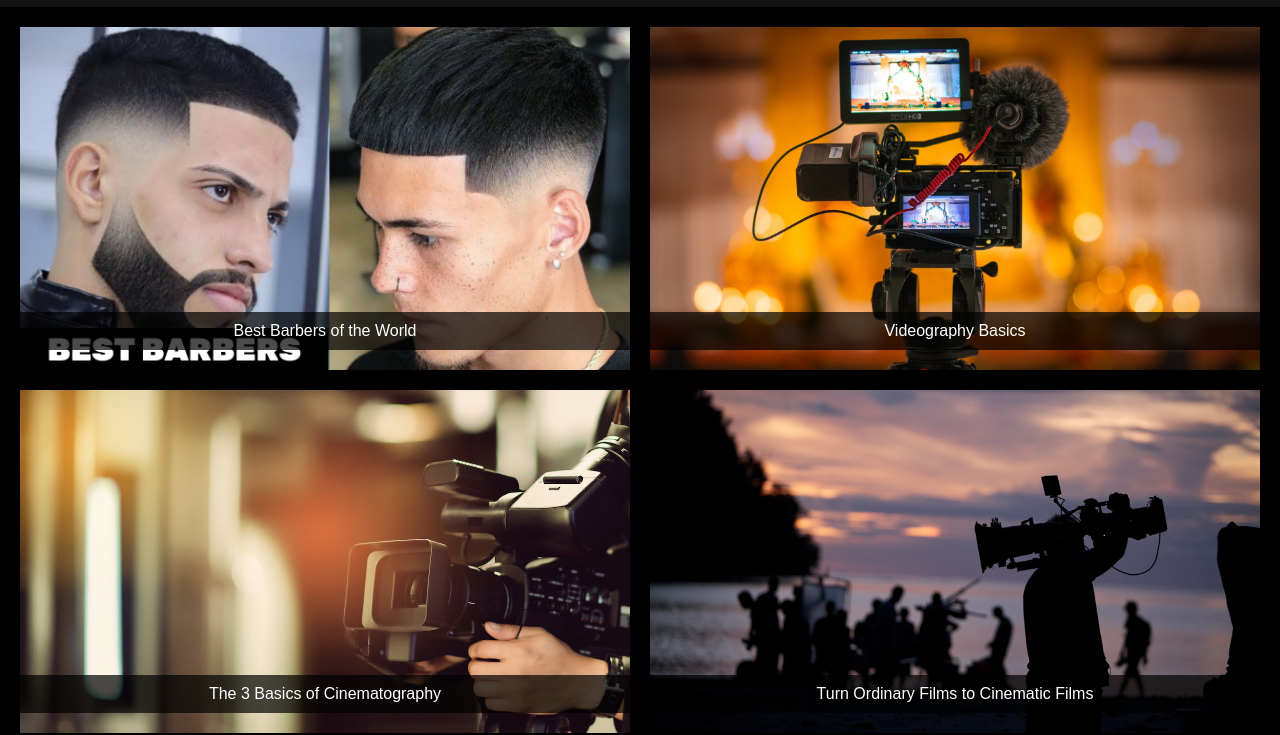
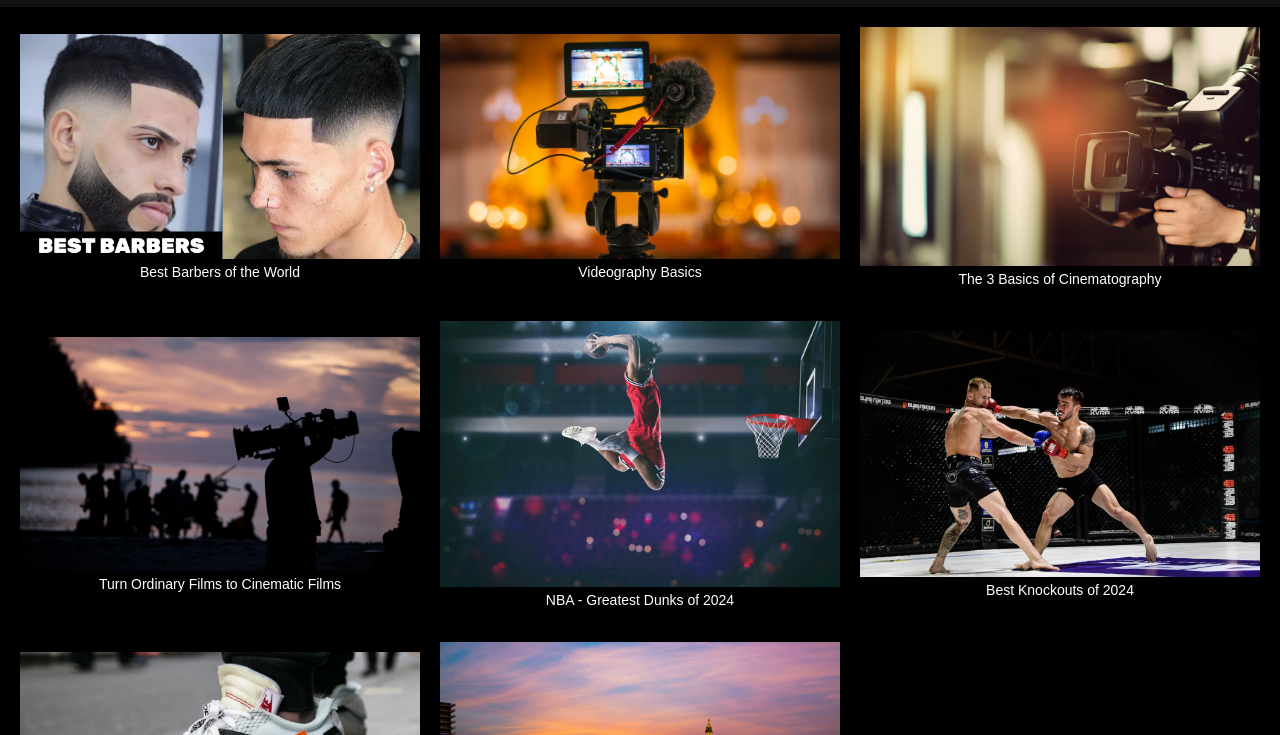
Before and after one commit to Eric-W-Chen/ElijahWestall, a website: page public/index.html in a window 1280 px wide. Shown: the part 65-800 px from the top of the page. Drawn offline with Linux system fonts and the light colour scheme; no server answers.

Commit message:
adjusted text placement and thumbnail size

```diff
--- a/public/styles.css
+++ b/public/styles.css
@@ -48,7 +48,7 @@ html {
 
 .video-gallery {
   display: grid;
-  grid-template-columns: repeat(2, 1fr); /* Creates two columns per row */
+  grid-template-columns: repeat(3, 1fr); /* Creates two columns per row */
   gap: 20px; /* Spacing between thumbnails */
   padding: 20px; /* Padding around the entire grid */
 }
@@ -57,17 +57,17 @@ html {
   position: relative;
   cursor: pointer;
   overflow: hidden;
-  aspect-ratio: 16 / 9; /* Ensures all thumbnails maintain a 16:9 aspect ratio */
   display: flex;
+  flex-direction: column;
+  align-items: center;
   justify-content: center;
-  align-items: center;
   background: #000; /* Optional: in case of transparent images */
 }
 
 .video-thumbnail img {
-  width: 100%; /* Makes sure the image covers the full area of the thumbnail */
-  height: 100%; /* Ensures the height matches the width maintaining the aspect ratio */
-  object-fit: cover; /* Ensures the image covers the area without distorting aspect ratio */
+  width: 100%; /* Full width of the container */
+  height: auto; /* Maintain aspect ratio */
+  object-fit: cover; /* Cover the area without distorting */
 }
 
 .play-icon {
@@ -75,33 +75,21 @@ html {
   top: 50%;
   left: 50%;
   transform: translate(-50%, -50%);
-  font-size: 30px; /* Play icon size */
+  font-size: 30px; /* Adjust size as needed */
   color: #fff;
   opacity: 0;
-  transition: opacity 0.3s ease;
+  transition: opacity 0.3s ease; /* Smooth transition for appearance */
 }
 
 .video-thumbnail:hover .play-icon {
-  opacity: 1; /* Play icon appears on hover */
+  opacity: 1; /* Show the play icon on hover */
 }
 
 .video-thumbnail p {
-  position: absolute;
-  bottom: 0;
-  width: 100%;
   text-align: center;
   color: #fff;
-  font-size: 16px;
-  padding: 10px 0;
-  background-color: rgba(
-    0,
-    0,
-    0,
-    0.7
-  ); /* Semi-transparent overlay for readability */
-  margin: 0;
-  transition: background-color 0.3s ease;
-  margin-bottom: 20px;
+  font-size: 14px;
+  margin-top: 5px; /* Space between image and text */
 }
 
 .video-thumbnail:hover p {
@@ -113,9 +101,15 @@ html {
   ); /* Darkens the caption background on hover for effect */
 }
 
+@media (max-width: 900px) {
+  .video-gallery {
+    grid-template-columns: repeat(2, 1fr); /* Two columns on medium screens */
+  }
+}
+
 @media (max-width: 600px) {
   .video-gallery {
-    grid-template-columns: 1fr; /* Only one column on small screens */
+    grid-template-columns: 1fr; /* One column on small screens */
   }
 }
 
```
